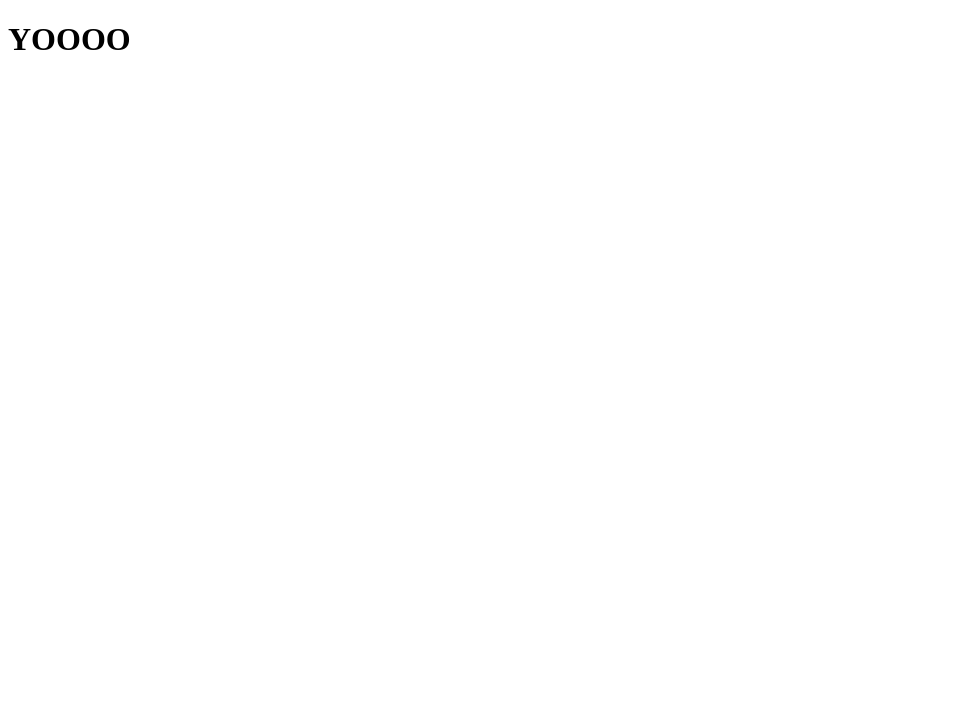
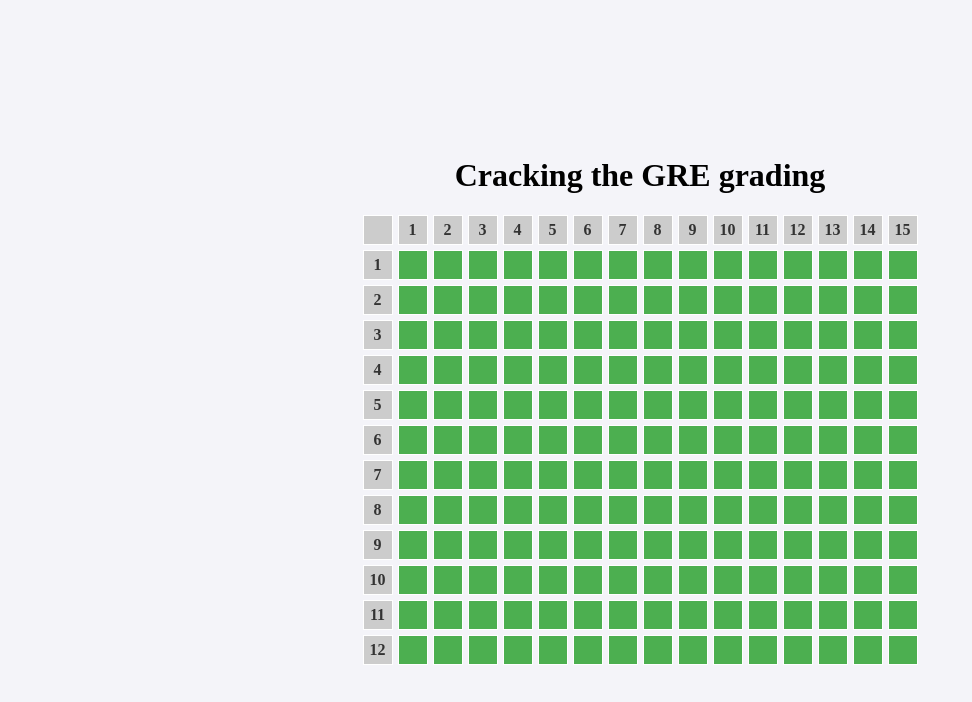
Before and after one commit to MatthewKokin/dictionary, a plain HTML site: page index.html in a window 1280 px wide. Shown: the whole page, without its empty margins (0-972 px from the left). Drawn offline with Linux system fonts and the light colour scheme.

Commit message:
feat:basic grid done

```diff
--- a/index.html
+++ b/index.html
@@ -3,10 +3,17 @@
 <head>
     <meta charset="UTF-8">
     <meta name="viewport" content="width=device-width, initial-scale=1.0">
-    <title>Document</title>
+    <meta name="viewport" content="width=device-width, initial-scale=1.0">
+    <title>13x16 Grid of Squares</title>
+    <link rel="stylesheet" href="style.css">
 </head>
 <body>
-    <h1>YOOOO</h1>
+    <div class="column">
+        <div>
+            <h1 class="main-heading">Cracking the GRE grading</h1>
+        </div>
+        <div id="grid-container"></div>
+    </div>
     <script src="main.js"></script>
 </body>
 </html>
--- a/main.js
+++ b/main.js
@@ -0,0 +1,31 @@
+// Select the grid container
+const gridContainer = document.getElementById('grid-container');
+
+// Total squares = 13 rows * 16 columns
+const rows = 13;
+const columns = 16;
+
+// Create squares and add labels for specific ones
+for (let row = 0; row < rows; row++) {
+    for (let col = 0; col < columns; col++) {
+        const square = document.createElement('div');
+        square.classList.add('square');
+
+        // Label squares in the first row from 1 to 15, starting with the 2nd square
+        if (row === 0 && col > 0 && col <= 15) {
+            square.textContent = col;  // Label with numbers 1 to 15
+            square.classList.add('labeled'); // Add labeled class
+        }
+
+        // Label squares in the first column from 1 to 12, starting with the 2nd square
+        if (col === 0 && row > 0 && row <= 12) {
+            square.textContent = row;  // Label with numbers 1 to 12
+            square.classList.add('labeled'); // Add labeled class
+        }
+
+        if (row == 0 && col == 0){
+            square.classList.add('labeled');
+        }
+        gridContainer.appendChild(square);
+    }
+}
--- a/style.css
+++ b/style.css
@@ -0,0 +1,50 @@
+/* Basic styling */
+body {
+    display: flex;
+    align-items: center;
+    justify-content: center;
+    height: 100vh;
+    margin: 0;
+    background-color: #f4f4f9;
+}
+
+#grid-container {
+    display: grid;
+    grid-template-columns: repeat(16, 30px); /* 16 columns */
+    grid-template-rows: repeat(13, 30px); /* 13 rows */
+    gap: 5px; /* Space between squares */
+}
+
+.square {
+    width: 30px;
+    height: 30px;
+    background-color: #4caf50;
+    border: 1px solid #fff;
+    box-sizing: border-box;
+    transition: background-color 0.3s ease;
+}
+
+.square:hover {
+    background-color: #ff5722; /* Change color on hover */
+}
+
+.column{
+    display: column;
+    align-items: center;
+    justify-content: center;
+}
+
+.main-heading{
+    display: flex;
+    justify-content: center;
+}
+
+.labeled {
+    background-color: #cccccc;  /* Different color for labeled squares */
+    color: #333;
+    font-weight: bold;
+    display: flex;
+    align-items: center;
+    justify-content: center;
+    pointer-events: none; /* Make labeled squares non-clickable */
+}
```
